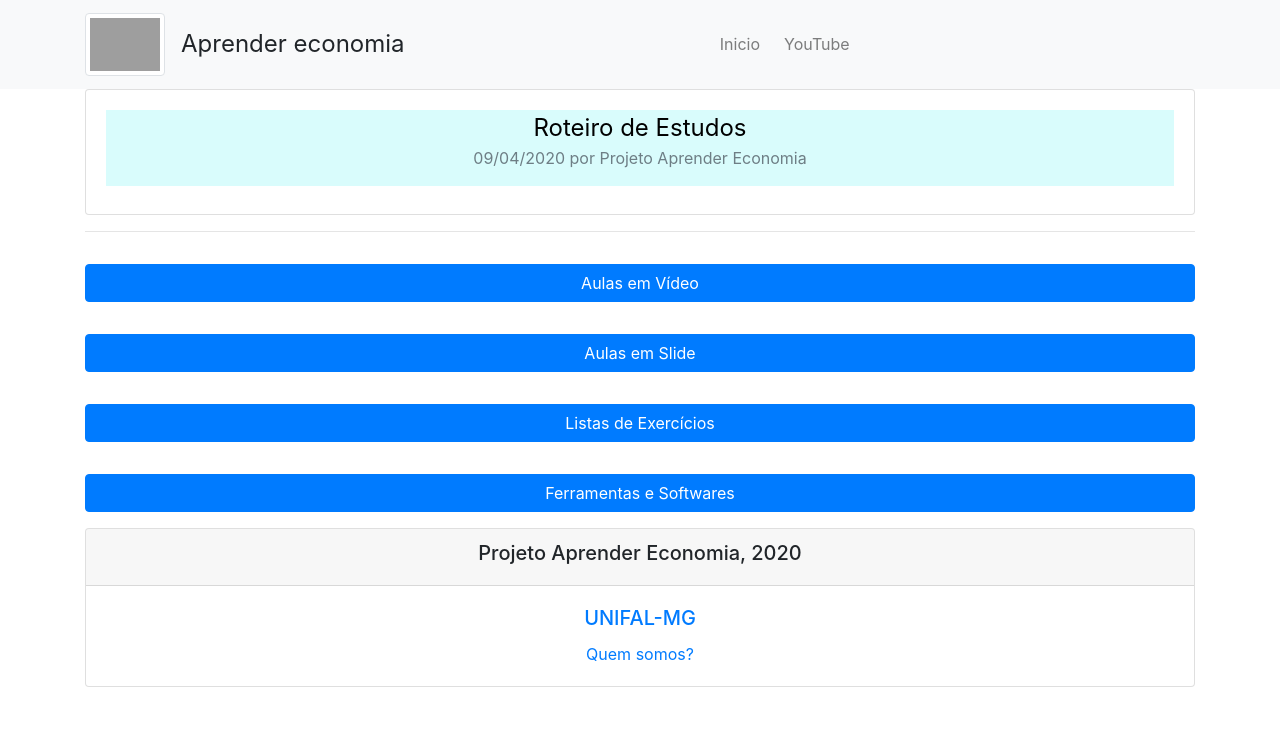
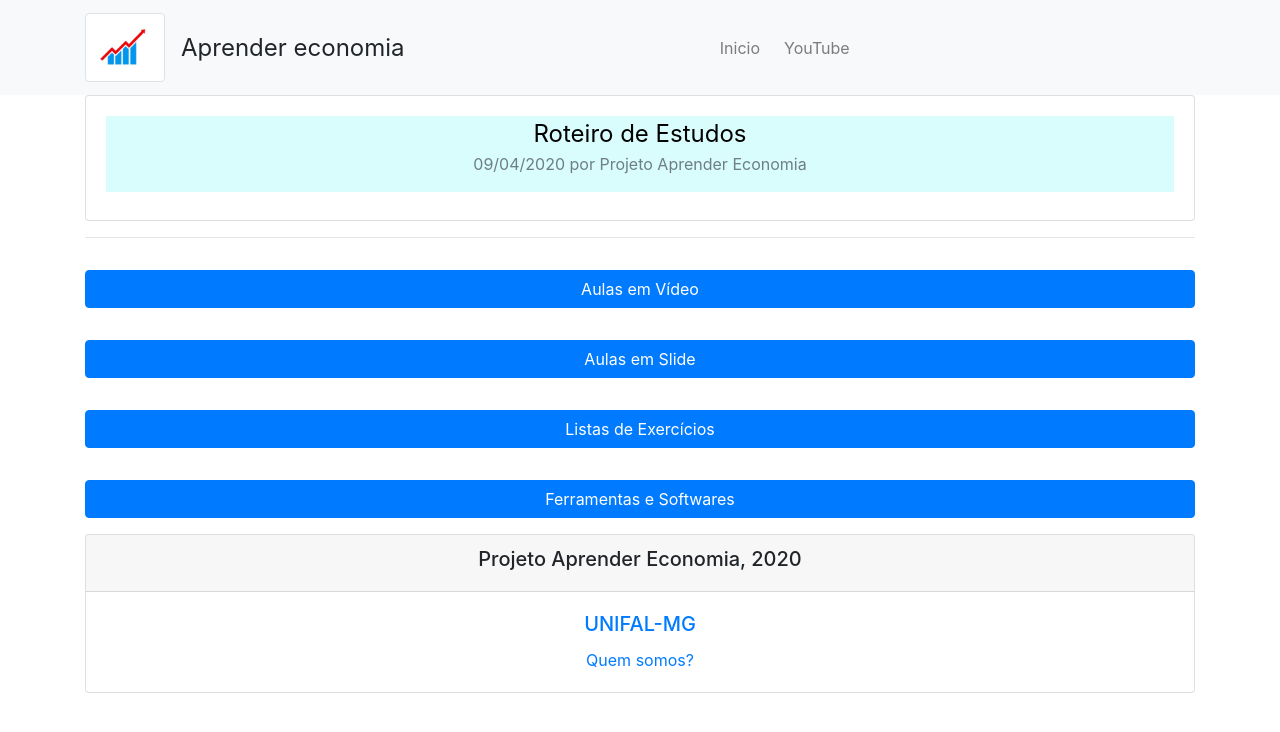
Before and after one commit to aprendereconomia/aprendereconomia.github.io, a Jekyll site: the page built from index.html, in a window 1280 px wide. Shown: the top 732 px of the page. Built offline with Jekyll 4.4.1, drawn with Linux system fonts in a browser that asks for light colours; some web fonts are replaced; a script that is not in the unit is left out; comment, search, counter and statistics services are not loaded.

Commit message:
fix: files format and variables names
Signed-off-by: José Tobias <jose.tobias@outlook.com>

```diff
--- a/_data/struct/videos.yml
+++ b/_data/struct/videos.yml
@@ -1,5 +1,5 @@
 - {
-    title: "Conceitos Básicos do Bitcoin e Criptomoedas",
+    title: "Conceitos Básicos do Bitcoin - Criptomoedas",
     youtubelink: "https://www.youtube.com/embed/lv3Z4IrLP90",
   }
 - {
--- a/_includes/navbar.html
+++ b/_includes/navbar.html
@@ -1,5 +1,5 @@
 <a class="navbar-brand" href="{{ site.url }}{{ site.baseurl }}/">
-    <img src="{{ site.url }}{{ site.baseurl }}/assets/images/logo-ae.png" width="80" height="60" alt="thumbnail" class="img-thumbnail img-fluid">
+    <img src="{{ site.url }}{{ site.baseurl }}/assets/images/logo-ae.jpeg" width="80" height="60" alt="thumbnail" class="img-thumbnail img-fluid">
     <span></span>
 </a>
 <div class="main-title text-center">{{ page.title | capitalize }}</div>
--- a/_includes/presentations.html
+++ b/_includes/presentations.html
@@ -11,7 +11,7 @@
                 <button class="btn btn-light" data-target="#modal-presentation-{{ pres_slug }}" data-toggle="modal" href="#" type="button">{{ pres.title }}
                 </button>
             </li>
-            <div aria-hidden="true" aria-labelledby="modal-{{ pres_slug }}" class="modal fade videoModal" id="modal-presentation-{{ pres_slug }}" role="dialog" tabindex="-1">
+            <div aria-hidden="true" aria-labelledby="modal-{{ pres_slug }}" class="modal fade presentationModal" id="modal-presentation-{{ pres_slug }}" role="dialog" tabindex="-1">
                 <div class="modal-dialog modal-lg" role="document">
                     <div class="modal-content">
                         <div class="modal-header bg-light justify-content-center">
@@ -21,9 +21,9 @@
                             </button>
                         </div>
                         <div class="modal-body">
-                            <!-- <div class="embed-responsive embed-responsive-16by9 align-center"> -->
-                            <embed src="{{ site.baseurl }}/{{ pres.src }}" frameborder="0" width="100%" style="height: 85vh;">
-                            <!-- </div> -->
+                            <object type="application/pdf" data="{{ site.baseurl }}/{{ pres.src }}" width="100%" height="500" style="height: 85vh;">
+                                <a class="btn btn-primary text-white" href="{{ site.baseurl}}/{{ pres.src }}" download="{{ pres.src }}">Baixar apresentação</a>
+                            </object>
                         </div>
                         <div class="modal-footer">
                             <button class="btn btn-secondary" data-dismiss="modal" type="button">Close</button>
--- a/_includes/questions.html
+++ b/_includes/questions.html
@@ -4,24 +4,24 @@
 
 <div class="collapse" id="questions-dropdown">
     <ul class="list-group">
-        {% for post in site.data.struct.tests %}
-            {% assign post_slug = post.title | slugify %}
+        {% for test in site.data.struct.tests %}
+            {% assign test_slug = test.title | slugify %}
             <li class="list-group-item">
-                <button class="btn btn-light" data-target="#modal-question-{{ post_slug }}" data-toggle="modal" href="#" type="button">{{ post.title }}
+                <button class="btn btn-light" data-target="#modal-question-{{ test_slug }}" data-toggle="modal" href="#" type="button">{{ test.title }}
                 </button>
             </li>
-            <div aria-hidden="true" aria-labelledby="modal-target-{{ post_slug }}" class="modal fade videoModal" id="modal-question-{{ post_slug }}" role="dialog" tabindex="-1">
-                <div class="modal-dialog modal-lg" role="document">
+            <div aria-hidden="true" aria-labelledby="modal-target-{{ test_slug }}" class="modal fade videoModal" id="modal-question-{{ test_slug }}" role="dialog" tabindex="-1">
+                <div class="modal-dialog modal-xl modal-lg modal-sm" role="document">
                     <div class="modal-content">
                         <div class="modal-header bg-light justify-content-center">
-                            <h5 class="modal-title" id="exampleModalLabel">{{ post.title | capitalize }}
+                            <h5 class="modal-title" id="exampleModalLabel">{{ test.title }}
                             </h5>
                             <button aria-label="Close" class="close" data-dismiss="modal" type="button">
                                 <span aria-hidden="true">&times;</span>
                             </button>
                         </div>
                         <div class="modal-body">
-                            {% assign page = post %}
+                            {% assign page = test %}
                             {% include question.html %}
                         </div>
                         <div class="modal-footer">
--- a/_includes/videos.html
+++ b/_includes/videos.html
@@ -4,24 +4,24 @@
 
 <div class="collapse" id="videos-dropdown">
     <ul class="list-group">
-        {% for post in site.data.struct.videos %}
-            {% assign post_slug = post.title | slugify %}
+        {% for video in site.data.struct.videos %}
+            {% assign video_slug = video.title | slugify %}
             <li class="list-group-item">
-                <button class="btn btn-light" data-target="#modal-video-{{ post_slug }}" data-toggle="modal" href="#" type="button">{{ post.title }}
+                <button class="btn btn-light" data-target="#modal-video-{{ video_slug }}" data-toggle="modal" href="#" type="button">{{ video.title }}
                 </button>
             </li>
-            <div aria-hidden="true" aria-labelledby="modal-{{ post_slug }}" class="modal fade videoModal" id="modal-video-{{ post_slug }}" role="dialog" tabindex="-1">
-                <div class="modal-dialog modal-lg" role="document">
+            <div aria-hidden="true" aria-labelledby="modal-{{ video_slug }}" class="modal fade videoModal" id="modal-video-{{ video_slug }}" role="dialog" tabindex="-1">
+                <div class="modal-dialog modal-xl modal-lg modal-sm" role="document">
                     <div class="modal-content">
                         <div class="modal-header bg-light justify-content-center">
-                            <h5 class="modal-title" id="exampleModalLabel">{{ post.title | capitalize }}</h5>
+                            <h5 class="modal-title" id="exampleModalLabel">{{ video.title }}</h5>
                             <button aria-label="Close" class="close" data-dismiss="modal" type="button">
                                 <span aria-hidden="true">&times;</span>
                             </button>
                         </div>
                         <div class="modal-body">
                             <div class="embed-responsive embed-responsive-16by9 my-5 align-center">
-                                <iframe class="embed-responsive-item" allow="autoplay" allowscriptaccess="always" src="{{ post.youtubelink }}" allowscriptaccess="always" allowfullscreen></iframe>
+                                <iframe class="embed-responsive-item" allow="autoplay" src="{{ video.youtubelink }}" allowscriptaccess="always" allowfullscreen></iframe>
                             </div>
                         </div>
                         <div class="modal-footer">
--- a/_layouts/default.html
+++ b/_layouts/default.html
@@ -4,7 +4,7 @@
 <head>
     <meta charset="UTF-8">
     <meta name="viewport" content="width=device-width, initial-scale=1, shrink-to-fit=no">
-    <link rel="shortcut icon" href="{{ site.url }}{{ site.baseurl }}/assets/images/logo-ae.png" type="image/x-icon">
+    <link rel="shortcut icon" href="{{ site.url }}{{ site.baseurl }}/assets/images/logo-ae.jpeg" type="image/x-icon">
     <title>{{ page.title | capitalize }}</title>
     <link rel="stylesheet" href="https://stackpath.bootstrapcdn.com/bootstrap/4.4.1/css/bootstrap.min.css"
         integrity="sha384-Vkoo8x4CGsO3+Hhxv8T/Q5PaXtkKtu6ug5TOeNV6gBiFeWPGFN9MuhOf23Q9Ifjh" crossorigin="anonymous">
```
Also changed, not shown: assets/js/functionalities.js (+8 -0 lines).
